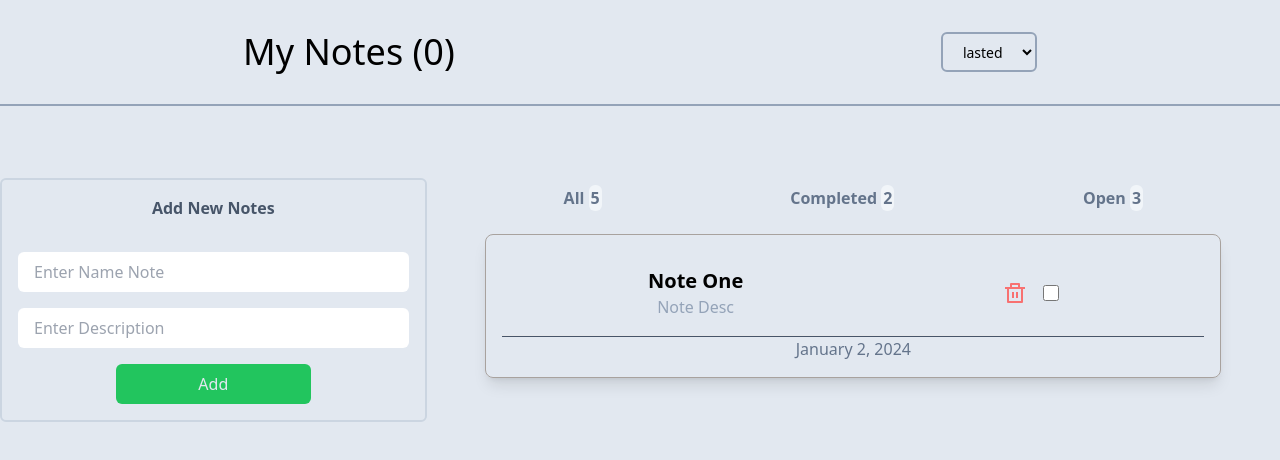
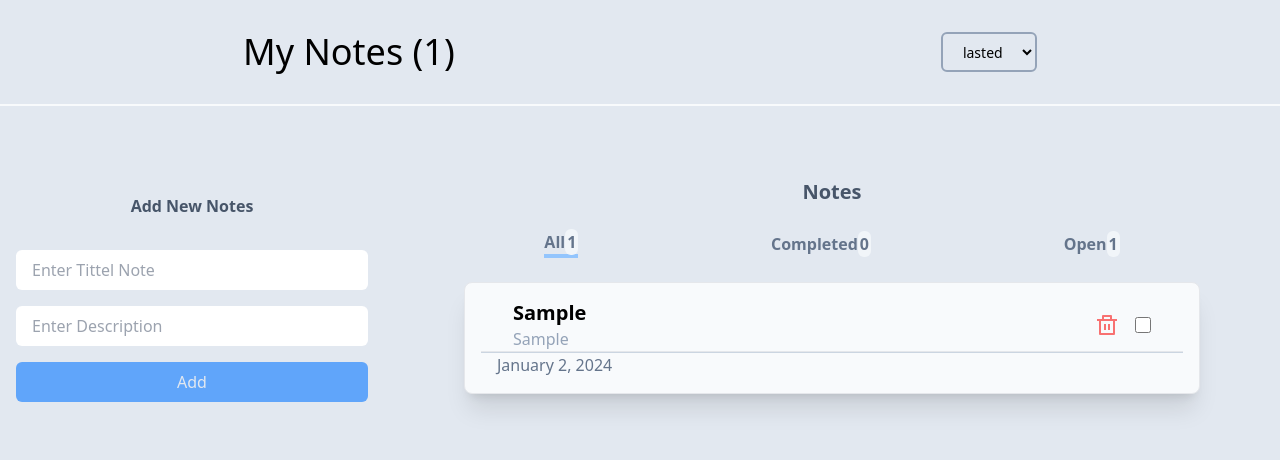
Before and after one commit to MortezaSaghi/NoteApp, a React (Vite) app: page / in a window 1280 px wide. Both pictures are taken after typing "Sample", "Sample" into the empty fields and a click on the button "Add". Shown: the top 460 px of the page. Built offline with nearby package versions, Linux system fonts and the light colour scheme.

Commit message:
Update Components(Satatus, ...)

```diff
--- a/src/App.css
+++ b/src/App.css
@@ -578,10 +578,6 @@ video {
   }
 }
 
-.m-auto {
-  margin: auto;
-}
-
 .mx-4 {
   margin-left: 1rem;
   margin-right: 1rem;
@@ -592,6 +588,10 @@ video {
   margin-right: auto;
 }
 
+.mb-4 {
+  margin-bottom: 1rem;
+}
+
 .mb-8 {
   margin-bottom: 2rem;
 }
@@ -600,24 +600,12 @@ video {
   margin-top: 1rem;
 }
 
-.mb-6 {
-  margin-bottom: 1.5rem;
-}
-
-.mb-4 {
-  margin-bottom: 1rem;
+.ms-4 {
+  margin-inline-start: 1rem;
 }
 
 .block {
   display: block;
-}
-
-.inline-block {
-  display: inline-block;
-}
-
-.inline {
-  display: inline;
 }
 
 .flex {
@@ -644,45 +632,16 @@ video {
   height: 1rem;
 }
 
-.h-screen {
-  height: 100vh;
-}
-
 .h-full {
   height: 100%;
 }
 
-.h-max {
-  height: -moz-max-content;
-  height: max-content;
-}
-
-.h-lvh {
-  height: 100lvh;
+.min-h-screen {
+  min-height: 100vh;
 }
 
 .w-4 {
   width: 1rem;
-}
-
-.w-auto {
-  width: auto;
-}
-
-.w-1 {
-  width: 0.25rem;
-}
-
-.w-1\/2 {
-  width: 50%;
-}
-
-.w-3 {
-  width: 0.75rem;
-}
-
-.w-screen {
-  width: 100vw;
 }
 
 .w-full {
@@ -691,6 +650,10 @@ video {
 
 .max-w-screen-md {
   max-width: 768px;
+}
+
+.cursor-pointer {
+  cursor: pointer;
 }
 
 .flex-col {
@@ -705,20 +668,16 @@ video {
   justify-content: center;
 }
 
+.justify-between {
+  justify-content: space-between;
+}
+
 .justify-around {
   justify-content: space-around;
 }
 
 .gap-4 {
   gap: 1rem;
-}
-
-.gap-16 {
-  gap: 4rem;
-}
-
-.gap-8 {
-  gap: 2rem;
 }
 
 .gap-x-4 {
@@ -742,6 +701,10 @@ video {
   border-width: 2px;
 }
 
+.border-b-4 {
+  border-bottom-width: 4px;
+}
+
 .border-b-2 {
   border-bottom-width: 2px;
 }
@@ -750,24 +713,19 @@ video {
   border-style: solid;
 }
 
+.border-blue-300 {
+  --tw-border-opacity: 1;
+  border-color: rgb(147 197 253 / var(--tw-border-opacity));
+}
+
 .border-slate-400 {
   --tw-border-opacity: 1;
   border-color: rgb(148 163 184 / var(--tw-border-opacity));
 }
 
-.border-stone-400 {
+.border-slate-50 {
   --tw-border-opacity: 1;
-  border-color: rgb(168 162 158 / var(--tw-border-opacity));
-}
-
-.border-slate-500 {
-  --tw-border-opacity: 1;
-  border-color: rgb(100 116 139 / var(--tw-border-opacity));
-}
-
-.border-slate-300 {
-  --tw-border-opacity: 1;
-  border-color: rgb(203 213 225 / var(--tw-border-opacity));
+  border-color: rgb(248 250 252 / var(--tw-border-opacity));
 }
 
 .bg-blue-400 {
@@ -778,21 +736,6 @@ video {
 .bg-gray-300 {
   --tw-bg-opacity: 1;
   background-color: rgb(209 213 219 / var(--tw-bg-opacity));
-}
-
-.bg-green-400 {
-  --tw-bg-opacity: 1;
-  background-color: rgb(74 222 128 / var(--tw-bg-opacity));
-}
-
-.bg-green-500 {
-  --tw-bg-opacity: 1;
-  background-color: rgb(34 197 94 / var(--tw-bg-opacity));
-}
-
-.bg-red-200 {
-  --tw-bg-opacity: 1;
-  background-color: rgb(254 202 202 / var(--tw-bg-opacity));
 }
 
 .bg-red-400 {
@@ -808,6 +751,16 @@ video {
 .bg-slate-200 {
   --tw-bg-opacity: 1;
   background-color: rgb(226 232 240 / var(--tw-bg-opacity));
+}
+
+.bg-slate-300 {
+  --tw-bg-opacity: 1;
+  background-color: rgb(203 213 225 / var(--tw-bg-opacity));
+}
+
+.bg-slate-50 {
+  --tw-bg-opacity: 1;
+  background-color: rgb(248 250 252 / var(--tw-bg-opacity));
 }
 
 .bg-slate-600 {
@@ -827,18 +780,9 @@ video {
   padding: 1rem;
 }
 
-.p-8 {
-  padding: 2rem;
-}
-
 .px-4 {
   padding-left: 1rem;
   padding-right: 1rem;
-}
-
-.px-6 {
-  padding-left: 1.5rem;
-  padding-right: 1.5rem;
 }
 
 .px-8 {
@@ -871,12 +815,20 @@ video {
   padding-bottom: 2rem;
 }
 
+.pb-8 {
+  padding-bottom: 2rem;
+}
+
 .pt-4 {
   padding-top: 1rem;
 }
 
 .text-center {
   text-align: center;
+}
+
+.text-start {
+  text-align: start;
 }
 
 .text-2xl {
@@ -933,20 +885,44 @@ video {
   color: rgb(71 85 105 / var(--tw-text-opacity));
 }
 
-.shadow-lg {
-  --tw-shadow: 0 10px 15px -3px rgb(0 0 0 / 0.1), 0 4px 6px -4px rgb(0 0 0 / 0.1);
-  --tw-shadow-colored: 0 10px 15px -3px var(--tw-shadow-color), 0 4px 6px -4px var(--tw-shadow-color);
+.line-through {
+  text-decoration-line: line-through;
+}
+
+.shadow-xl {
+  --tw-shadow: 0 20px 25px -5px rgb(0 0 0 / 0.1), 0 8px 10px -6px rgb(0 0 0 / 0.1);
+  --tw-shadow-colored: 0 20px 25px -5px var(--tw-shadow-color), 0 8px 10px -6px var(--tw-shadow-color);
   box-shadow: var(--tw-ring-offset-shadow, 0 0 #0000), var(--tw-ring-shadow, 0 0 #0000), var(--tw-shadow);
 }
 
-.hover\:bg-green-600:hover {
-  --tw-bg-opacity: 1;
-  background-color: rgb(22 163 74 / var(--tw-bg-opacity));
+.filter {
+  filter: var(--tw-blur) var(--tw-brightness) var(--tw-contrast) var(--tw-grayscale) var(--tw-hue-rotate) var(--tw-invert) var(--tw-saturate) var(--tw-sepia) var(--tw-drop-shadow);
 }
 
-.hover\:bg-slate-400:hover {
+.transition {
+  transition-property: color, background-color, border-color, text-decoration-color, fill, stroke, opacity, box-shadow, transform, filter, -webkit-backdrop-filter;
+  transition-property: color, background-color, border-color, text-decoration-color, fill, stroke, opacity, box-shadow, transform, filter, backdrop-filter;
+  transition-property: color, background-color, border-color, text-decoration-color, fill, stroke, opacity, box-shadow, transform, filter, backdrop-filter, -webkit-backdrop-filter;
+  transition-timing-function: cubic-bezier(0.4, 0, 0.2, 1);
+  transition-duration: 150ms;
+}
+
+.duration-700 {
+  transition-duration: 700ms;
+}
+
+.ease-in-out {
+  transition-timing-function: cubic-bezier(0.4, 0, 0.2, 1);
+}
+
+.hover\:bg-blue-500:hover {
   --tw-bg-opacity: 1;
-  background-color: rgb(148 163 184 / var(--tw-bg-opacity));
+  background-color: rgb(59 130 246 / var(--tw-bg-opacity));
+}
+
+.hover\:bg-red-500:hover {
+  --tw-bg-opacity: 1;
+  background-color: rgb(239 68 68 / var(--tw-bg-opacity));
 }
 
 .hover\:text-slate-100:hover {
@@ -955,15 +931,6 @@ video {
 }
 
 @media (min-width: 768px) {
-  .md\:mx-auto {
-    margin-left: auto;
-    margin-right: auto;
-  }
-
-  .md\:block {
-    display: block;
-  }
-
   .md\:flex {
     display: flex;
   }
@@ -980,24 +947,12 @@ video {
     width: 66.666667%;
   }
 
-  .md\:w-1\/2 {
-    width: 50%;
-  }
-
-  .md\:flex-row {
-    flex-direction: row;
-  }
-
-  .md\:justify-center {
-    justify-content: center;
+  .md\:max-w-96 {
+    max-width: 24rem;
   }
 
   .md\:justify-between {
     justify-content: space-between;
-  }
-
-  .md\:justify-evenly {
-    justify-content: space-evenly;
   }
 }
 
--- a/src/App.jsx
+++ b/src/App.jsx
@@ -5,29 +5,36 @@ import NoteList from "./Components/NoteList";
 import AddNewNote from "./Components/AddNewNote";
 
 function App() {
-  const [isShowAddNote, setIsShowAddNote] = useState(false);
+  const [notes, setNotes] = useState([]);
+  const addToNotes = (newNote) => {
+    setNotes((preState) => [...preState, newNote]);
+  };
+  // ---- Delete Function
+  const deleteNote = (id) => {
+    setNotes((preState) => preState.filter((note) => note.id !== id));
+  };
+  // ---- Toggle Compeled Function
+  const toggleCompeled = (event) => {
+    const noteId=Number(event.target.value);
+    setNotes((prevState) =>
+      prevState.map((note) =>
+        note.id === noteId ? { ...note, completed: !note.completed } : { ...note }
+      )
+  );
+  };
   return (
-    <div className="bg-slate-200 h-screen">
-      <div className="container mx-auto text-center ">
-      <AppHeader />
-      <div className="note-app pt-4 md:flex md:justify-between">
-        <div className=" md:w-1/3">
-          <AddNewNote isShowAddNote={isShowAddNote} />
-          <div className="add-new-note py-10 flex justify-center md:hidden">
-            <button
-              className={` ${
-                isShowAddNote ? " bg-red-400" : "bg-slate-600"
-              }  text-slate-200 px-8 py-2 rounded-md hover:bg-slate-400 hover:text-slate-100 `}
-              onClick={() => setIsShowAddNote((preveState) => !preveState)}
-            >
-              {isShowAddNote ? "Close Add Note" : "Add New Note"}
-            </button>
-          </div>
+    <div className="bg-slate-200 min-h-screen h-full pb-8">
+      <div className="container mx-auto text-center">
+        <AppHeader notes={notes} />
+        <div className="note-app pt-4 md:flex md:justify-between">
+          <AddNewNote onAddToNotes={addToNotes} />
+          <NoteList
+            notes={notes}
+            onDeleteNote={deleteNote}
+            onToggleCompeled={toggleCompeled}
+          />
         </div>
-
-        <NoteList/>
       </div>
-    </div>
     </div>
   );
 }
--- a/src/Components/AddNewNote.jsx
+++ b/src/Components/AddNewNote.jsx
@@ -1,23 +1,80 @@
-import React, { useState } from 'react'
+import React, { useState } from "react";
 
-const AddNewNote = ({isShowAddNote}) => {
-  const [newNote,setNewNote]=useState("")
-  const [newDesc,setNewDesc]=useState("")
-  const addHandler=(e)=>{
+const AddNewNote = ({ onAddToNotes }) => {
+  // ---- States
+  const [isShowAddNote, setIsShowAddNote] = useState(false);
+  const [newNote, setNewNote] = useState("");
+  const [newDesc, setNewDesc] = useState("");
+  // --- New Note Function
+  const addHandler = (e) => {
+    e.preventDefault();
+    if (!newNote || !newDesc) {
+      return;
+    }
+    let NewNote = {
+      titel: newNote,
+      desc: newDesc,
+      id: Date.now(),
+      completed: false,
+      createdAt: Date.now(),
+    };
+    onAddToNotes(NewNote);
+    setNewNote("");
+    setNewDesc("");
+    // console.log(NewNote);
+  };
+  // ------- Toggel show Button Handy size Function
+  const toggelShow = () => setIsShowAddNote((preveState) => !preveState);
 
-      e.preventDefault();
-      setNewNote("");
-      setNewDesc("");
+  return (
+    <div className=" md:w-1/3 md:max-w-96">
+      <form
+        className={`flex flex-col gap-4 p-4  ${!isShowAddNote ? "hidden" : ""} md:flex`}
+        onSubmit={addHandler}
+      >
+        <h3 className="font-bold text-slate-600 mb-4">Add New Notes</h3>
+        <input
+          className="block w-full h-10 rounded-md px-4"
+          type="text"
+          value={newNote}
+          onChange={(e) => setNewNote(e.target.value)}
+          placeholder="Enter Tittel Note"
+        />
+        <input
+          className="block w-full h-10 rounded-md px-4"
+          type="text"
+          value={newDesc}
+          onChange={(e) => setNewDesc(e.target.value)}
+          placeholder="Enter Description"
+        />
+        <button
+          className=" bg-blue-400 text-slate-200 py-2 rounded-md hover:bg-blue-500 hover:text-slate-100"
+          type="submit"
+        >
+          Add
+        </button>
+      </form>
 
-  }
+      <ShowButton isShowAddNote={isShowAddNote} toggelShow={toggelShow} />
+    </div>
+  );
+};
+
+export default AddNewNote;
+
+// -------- Show Button Component
+
+const ShowButton = ({ isShowAddNote, toggelShow }) => {
   return (
-    <form className={`flex flex-col gap-4 p-4 border-2 border-solid border-slate-300 rounded-md ${!isShowAddNote?"hidden":""} md:flex`} onSubmit={addHandler}>
-        <h3 className='font-bold text-slate-600 mb-4'>Add New Notes</h3>
-        <input className='block w-full h-10 rounded-md px-4' type="text" value={newNote} onChange={(e)=>setNewNote(e.target.value)} placeholder='Enter Name Note' />
-        <input className='block w-full h-10 rounded-md px-4' type="text" value={newDesc} onChange={(e)=>setNewDesc(e.target.value)} placeholder='Enter Description' />
-        <button className='md:w-1/2 md:mx-auto bg-green-500 text-slate-200 py-2 rounded-md hover:bg-green-600 hover:text-slate-100' type='submit' >Add</button>
-    </form>
-  )
-}
-
-export default AddNewNote
+    <div className="add-new-note py-10 flex justify-center md:hidden">
+      <button
+        className={` ${
+          isShowAddNote ? " bg-red-400 hover:bg-red-500" : "bg-slate-600 hover:bg-blue-500"
+        }  text-slate-200 px-8 py-2 rounded-md  hover:text-slate-100 `}
+        onClick={toggelShow}
+      >
+        {isShowAddNote ? "Close Add Note" : "Add New Note"}
+      </button>
+    </div>
+  );
+};
--- a/src/Components/AppHeader.jsx
+++ b/src/Components/AppHeader.jsx
@@ -1,9 +1,9 @@
 import React from 'react'
 
-const AppHeader = () => {
+const AppHeader = ({notes}) => {
   return (
-    <div className='flex justify-around  py-8 border-solid border-b-2 border-slate-400 mb-8 lg:mb-14'>
-      <div className='text-4xl'>My Notes (0)</div>
+    <div className='flex justify-around  py-8 border-solid border-b-2 border-slate-50 mb-8 lg:mb-14'>
+      <h1 className='text-4xl'>My Notes ({notes.length})</h1>
       <select className='bg-slate-200 rounded-md px-4 py-0.5 text-sm border-2 border-solid border-slate-400' name="" id="">
         <option  value="lasted">lasted</option>
         <option  value="fiest">first</option>
--- a/src/Components/NoteList.jsx
+++ b/src/Components/NoteList.jsx
@@ -1,44 +1,116 @@
-import React from "react";
+import React, { useState } from "react";
 import { RiDeleteBinLine } from "react-icons/ri";
 
-const NoteList = () => {
-    const options = {
-        year: "numeric",
-        month: "long",
-        day: "numeric",
-      };
+const NoteList = ({ notes, onDeleteNote, onToggleCompeled }) => {
   return (
     <div className="max-w-screen-md lg:mx-auto md:w-2/3">
-      <NoteStatus/>
-      <div className=" border border-stone-400 rounded-lg p-4 mt-4 mx-4 shadow-lg ">
-
-        <div className="flex justify-around p-4">
-          <div >
-            <div className="font-bold text-xl">Note One</div>
-            <div className="text-slate-400">Note Desc</div>
-          </div>
-          <div className="flex items-center gap-x-4">
-            <div><RiDeleteBinLine className="text-2xl text-red-400"  /></div>
-            <input className="h-4 w-4 text-blue-500 bg-gray-300" type="checkbox" name="" id="" />
-          </div>
-        </div>
-        <hr className="bg-slate-600 h-0.5" />
-        <div className="text-slate-500">{new Date().toLocaleDateString("en-US", options)}</div>
-      </div>
+      <h2 className="font-bold text-slate-600 mb-4 text-xl">Notes</h2>
+      <NoteStatus notes={notes} />
+      {notes.map((note) => (
+        <NoteItem
+          key={note.id}
+          note={note}
+          onDeleteNote={onDeleteNote}
+          onToggleCompeled={onToggleCompeled}
+        />
+      ))}
     </div>
   );
 };
 
 export default NoteList;
 
-export const NoteStatus = () => {
+
+
+// ------------------------------------------------------------------------------------ Note Item Component
+
+export const NoteItem = ({ note, onDeleteNote, onToggleCompeled }) => {
+  const options = {
+    year: "numeric",
+    month: "long",
+    day: "numeric",
+  };
+
   return (
-    <>
-       <div className="note-status flex justify-around items-center py-2  text-l font-bold text-slate-500">
-              <div >All <span className='bg-slate-100 p-0.5 rounded-md'>5</span></div>
-              <div>Completed <span className='bg-slate-100 p-0.5 rounded-md'>2</span></div>
-              <div>Open <span className='bg-slate-100 p-0.5 rounded-md'>3</span></div>
+    <div className=" border bg-slate-50 rounded-lg p-4 mt-4 mx-4 shadow-xl ">
+      <div className="flex justify-between px-8">
+        <div className="text-start">
+          <div
+            className={`font-bold text-xl ${
+              note.completed ? "line-through text-slate-400" : ""
+            } `}
+          >
+            {note.titel}
+          </div>
+          <div className="text-slate-400">{note.desc}</div>
         </div>
-    </>
-  )
-}
+        <div className="flex items-center gap-x-4">
+          <div>
+            <RiDeleteBinLine
+              className="text-2xl text-red-400 cursor-pointer"
+              onClick={() => onDeleteNote(note.id)}
+            />
+          </div>
+          <input
+            className="h-4 w-4 text-blue-500 bg-gray-300 cursor-pointer"
+            type="checkbox"
+            id={note.id}
+            value={note.id}
+            checked={note.completed}
+            onChange={onToggleCompeled}
+          />
+        </div>
+      </div>
+      <hr className="bg-slate-300 h-0.5" />
+      <div className="text-slate-500 text-start ms-4">
+        {new Date(note.createdAt).toLocaleDateString("en-US", options)}
+      </div>
+    </div>
+  );
+};
+
+// ------------------------------------------------------------------------------------ Status Component
+export const NoteStatus = ({ notes }) => {
+  const [activeTabe, setActiveTab] = useState("all");
+
+  const allNotes = notes.length;
+  const compeleNotes = notes.filter((note) => note.completed).length;
+  const unCompletedNotes = allNotes - compeleNotes;
+
+  if (!allNotes) return <div>No Notes has already been added. </div>;
+
+  return (
+    <ul className="note-status flex justify-around items-center py-2  text-l font-bold text-slate-500 cursor-pointer">
+      <li
+        className={`${
+          activeTabe === "all" ? "border-solid border-b-4 border-blue-300" : ""
+        } transition duration-700 ease-in-out`}
+        onClick={() => setActiveTab("all")}
+      >
+        All<span className="bg-slate-100 p-0.5 rounded-md ">{allNotes}</span>
+      </li>
+      <li
+        className={`${
+          activeTabe === "completed"
+            ? "border-solid border-b-4 border-blue-300"
+            : ""
+        } transition duration-700 ease-in-out`}
+        onClick={() => setActiveTab("completed")}
+      >
+        Completed
+        <span className="bg-slate-100 p-0.5 rounded-md ">{compeleNotes}</span>
+      </li>
+      <li
+        className={`${
+          activeTabe === "open" ? "border-solid border-b-4 border-blue-300" : ""
+        } transition duration-700 ease-in-out`}
+        onClick={() => setActiveTab("open")}
+      >
+        Open
+        <span className="bg-slate-100 p-0.5 rounded-md ">
+          {unCompletedNotes}
+        </span>
+      </li>
+    </ul>
+  );
+};
```
